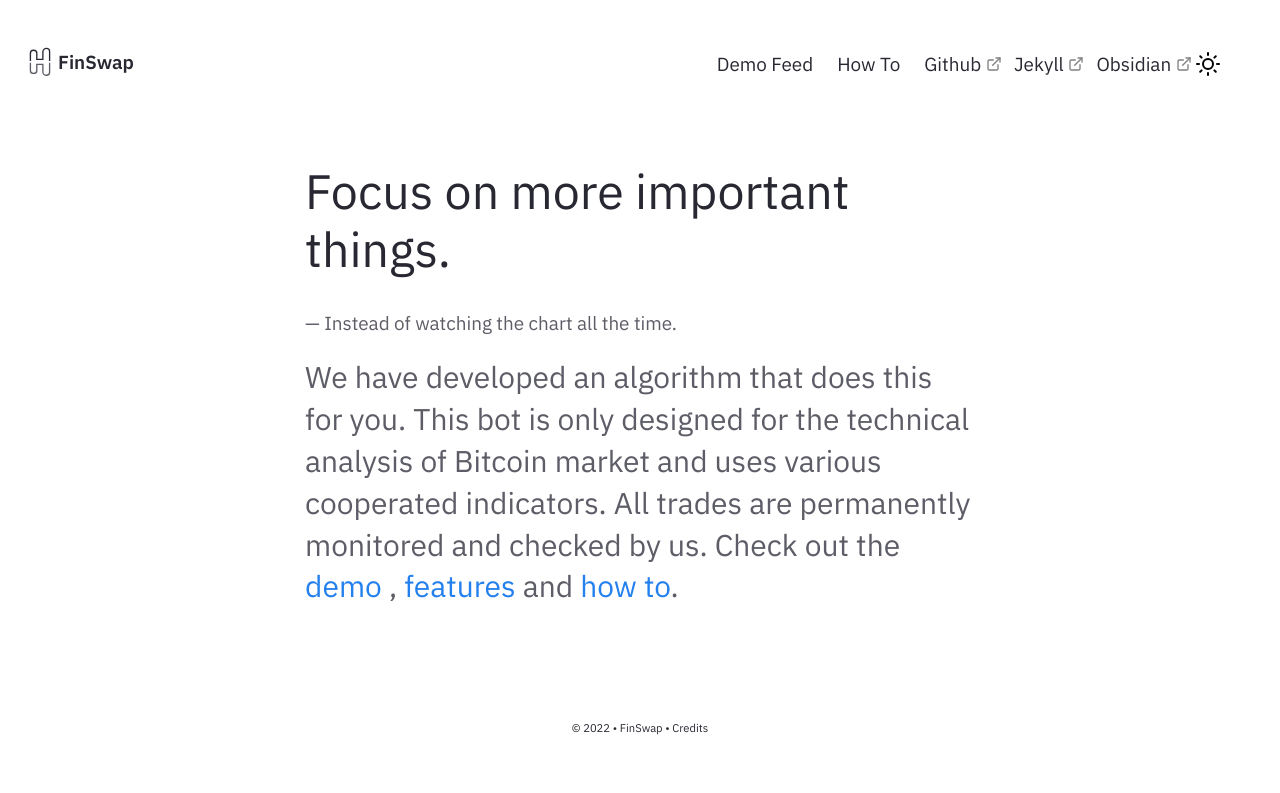
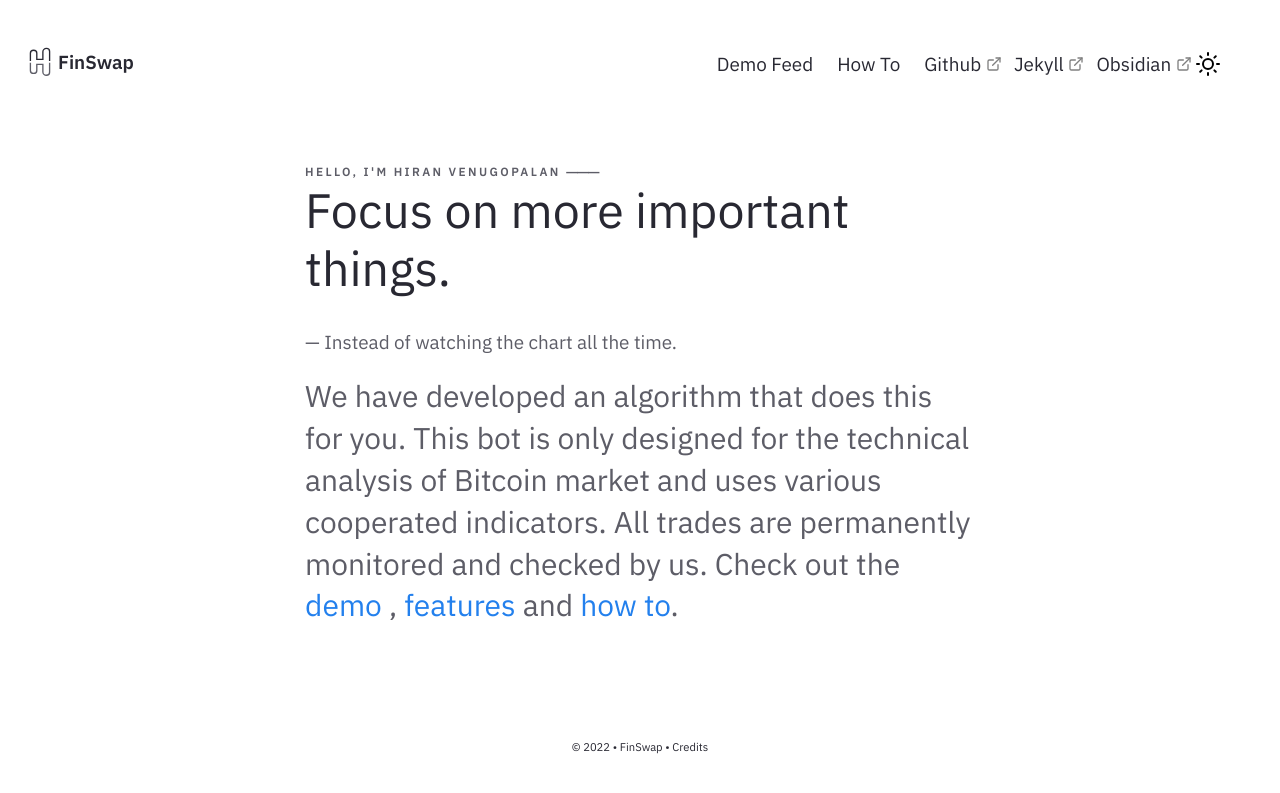
Before and after one commit to kevinroku/nroku.github.io, a Jekyll site: the page built from pages/index.md, in a window 1280 px wide. Shown: the top 793 px of the page. Built offline with Jekyll 4.4.1, drawn with Linux system fonts in a browser that asks for light colours.

Commit message:
Update Homepage.html

```diff
--- a/_includes/Homepage.html
+++ b/_includes/Homepage.html
@@ -1,4 +1,5 @@
 <div class="home-intro">
+    <h5 class="meta-title">Hello, I'm Hiran Venugopalan ⸻</h5>
     <div class="jumbo">Focus on more important things. </div>
     <div class="home-sub-text">— Instead of watching the chart all the time. <h3>
         We have developed an algorithm that does this for you.
```
